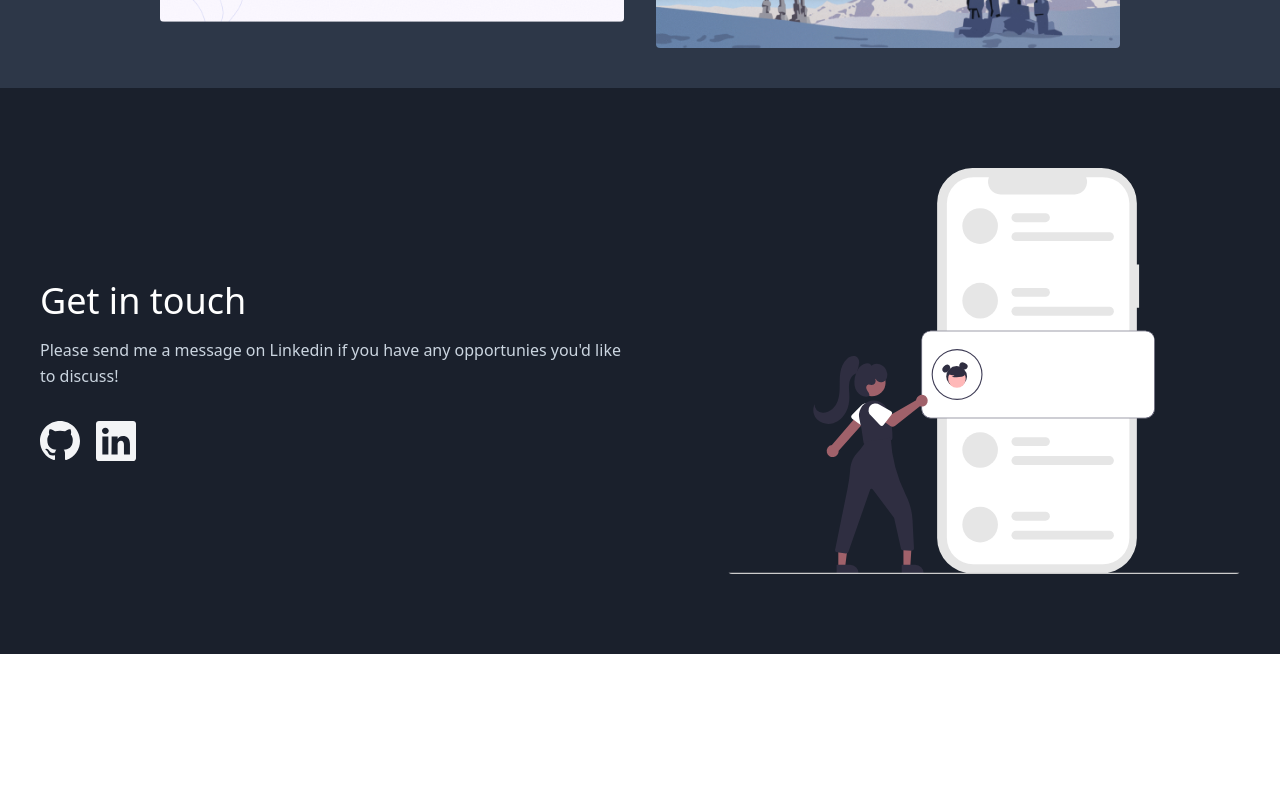
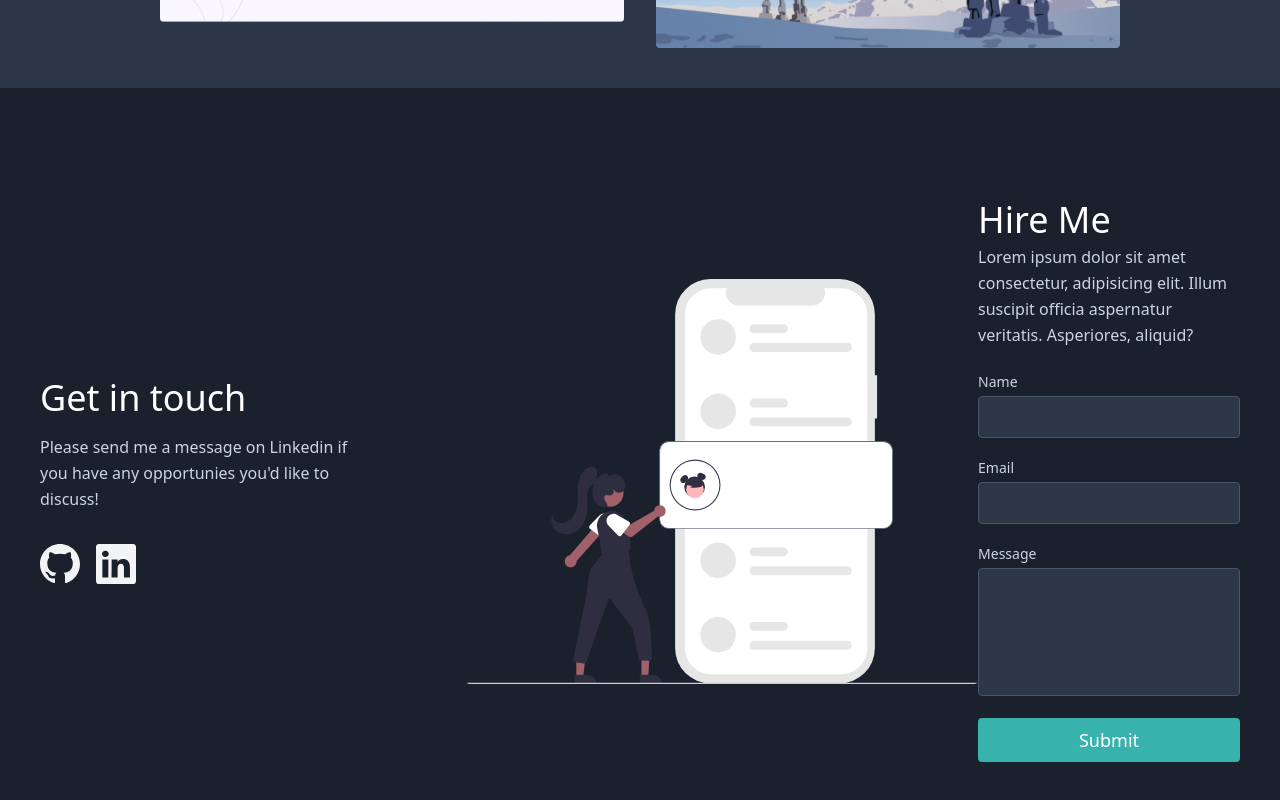
Before and after one commit to CalciumG/cal-dot-coms, a React (Create React App) app: page / in a window 1280 px wide. Shown: the part 1025-1825 px from the top of the page. Before the commit the page ends 1679 px from the top, so only its background shows below. Built offline with nearby package versions, Linux system fonts and the light colour scheme.

Commit message:
test form

```diff
--- a/public/index.html
+++ b/public/index.html
@@ -5,16 +5,22 @@
     <link rel="icon" href="%PUBLIC_URL%/favicon.ico" />
     <meta name="viewport" content="width=device-width, initial-scale=1" />
     <meta name="theme-color" content="#000000" />
-    <meta
-      name="description"
-      content="Callum Gordon's portfolio"
-    />
+    <meta name="description" content="Callum Gordon's portfolio" />
     <link rel="apple-touch-icon" href="%PUBLIC_URL%/logo192.png" />
     <link rel="manifest" href="%PUBLIC_URL%/manifest.json" />
-    <link href="https://unpkg.com/tailwindcss@^1.0/dist/tailwind.min.css" rel="stylesheet">
+    <link
+      href="https://unpkg.com/tailwindcss@^1.0/dist/tailwind.min.css"
+      rel="stylesheet"
+    />
     <title>Callum Gordon</title>
   </head>
   <body>
+    <form name="contact" netlify netlify-honeypot="bot-field" hidden>
+      <input type="text" name="name" />
+      <input type="email" name="email" />
+      <textarea name="message"></textarea>
+    </form>
+
     <noscript>You need to enable JavaScript to run this app.</noscript>
     <div id="root"></div>
   </body>
--- a/src/Components/Contact.js
+++ b/src/Components/Contact.js
@@ -2,6 +2,29 @@
 import Socials from "./Socials";
 
 const Contact = () => {
+  const [name, setName] = React.useState("");
+  const [email, setEmail] = React.useState("");
+  const [message, setMessage] = React.useState("");
+
+  function encode(data) {
+    return Object.keys(data)
+      .map(
+        (key) => encodeURIComponent(key) + "=" + encodeURIComponent(data[key])
+      )
+      .join("&");
+  }
+
+  const handleSubmit = (e) => {
+    e.preventDefault();
+    fetch("/", {
+      method: "POST",
+      headers: { "Content-Type": "application/x-www-form-urlencoded" },
+      body: encode({ "form-name": "contact", name, email, message }),
+    })
+      .then(() => alert("Message sent!"))
+      .catch((error) => alert(error));
+  };
+
   return (
     <section id="contact">
       <div class="container mx-auto flex px-10 py-20 md:flex-row flex-col items-center">
@@ -22,9 +45,67 @@
             src="./message.svg"
           />
         </div>
+        <form
+          netlify
+          name="contact"
+          onSubmit={handleSubmit}
+          className="lg:w-1/3 md:w-1/2 flex flex-col md:ml-auto w-full md:py-8 mt-8 md:mt-0"
+        >
+          <h2 className="text-white sm:text-4xl text-3xl mb-1 font-medium title-font">
+            Hire Me
+          </h2>
+          <p className="leading-relaxed mb-5">
+            Lorem ipsum dolor sit amet consectetur, adipisicing elit. Illum
+            suscipit officia aspernatur veritatis. Asperiores, aliquid?
+          </p>
+          <div className="relative mb-4">
+            <label htmlFor="name" className="leading-7 text-sm text-gray-400">
+              Name
+            </label>
+            <input
+              type="text"
+              id="name"
+              name="name"
+              className="w-full bg-gray-800 rounded border border-gray-700 focus:border-indigo-500 focus:ring-2 focus:ring-indigo-900 text-base outline-none text-gray-100 py-1 px-3 leading-8 transition-colors duration-200 ease-in-out"
+              onChange={(e) => setName(e.target.value)}
+            />
+          </div>
+          <div className="relative mb-4">
+            <label htmlFor="email" className="leading-7 text-sm text-gray-400">
+              Email
+            </label>
+            <input
+              type="email"
+              id="email"
+              name="email"
+              className="w-full bg-gray-800 rounded border border-gray-700 focus:border-indigo-500 focus:ring-2 focus:ring-indigo-900 text-base outline-none text-gray-100 py-1 px-3 leading-8 transition-colors duration-200 ease-in-out"
+              onChange={(e) => setEmail(e.target.value)}
+            />
+          </div>
+          <div className="relative mb-4">
+            <label
+              htmlFor="message"
+              className="leading-7 text-sm text-gray-400"
+            >
+              Message
+            </label>
+            <textarea
+              id="message"
+              name="message"
+              className="w-full bg-gray-800 rounded border border-gray-700 focus:border-indigo-500 focus:ring-2 focus:ring-indigo-900 h-32 text-base outline-none text-gray-100 py-1 px-3 resize-none leading-6 transition-colors duration-200 ease-in-out"
+              onChange={(e) => setMessage(e.target.value)}
+            />
+          </div>
+          <button
+            type="submit"
+            className="text-white bg-teal-500 border-0 py-2 px-6 focus:outline-none hover:bg-teal-700 rounded text-lg"
+          >
+            Submit
+          </button>
+        </form>
       </div>
     </section>
   );
-}
+};
 
-export default Contact
+export default Contact;
```
